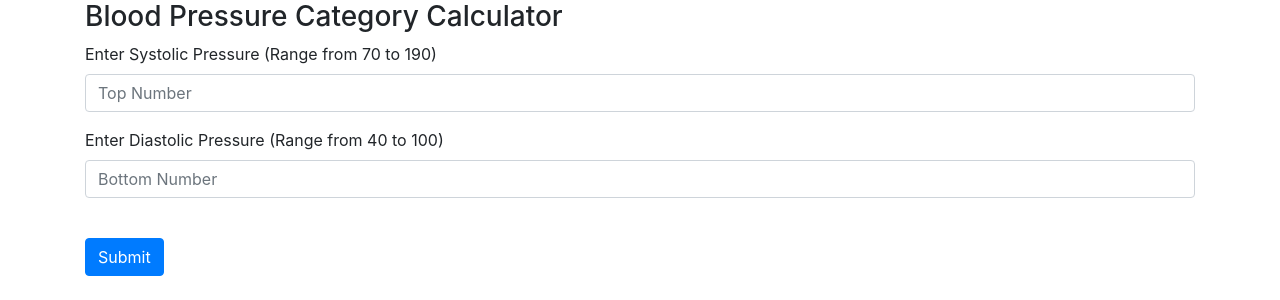
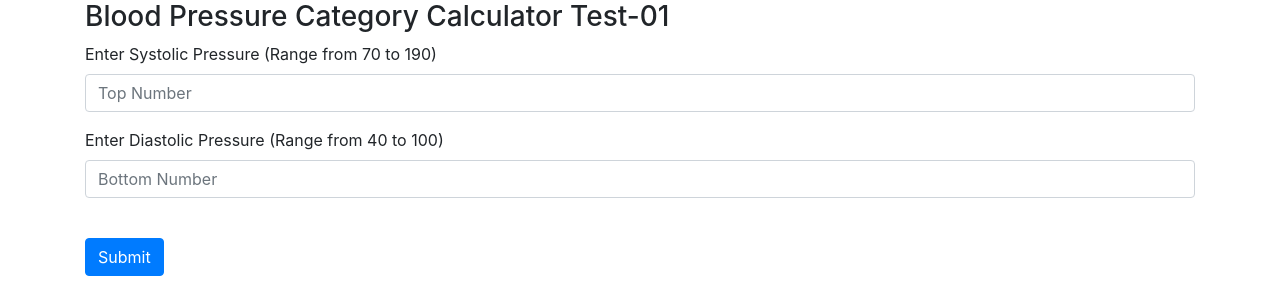
Before and after one commit to TimurNikishin/bpcalc, a Flask app: page / in a window 1280 px wide. Shown: the part 56-356 px from the top of the page. Run offline with Flask 3, Linux system fonts and the light colour scheme; some libraries are stand-ins or nearby versions.

Commit message:
Testing Pipeline - HTML - header change

```diff
--- a/application.py
+++ b/application.py
@@ -6,3 +6,4 @@ application = create_app()
 if __name__ == '__main__':
     application.debug = True
     application.run()
+    ValueError
--- a/website/templates/home.html
+++ b/website/templates/home.html
@@ -1,8 +1,8 @@
 {% extends "base.html" %}
-{% block title %}Blood Pressure Category Calculator Test-01{% endblock %}
+{% block title %}Blood Pressure Category Calculator{% endblock %}
 {% block content%}
 <form name= "bpccForm" id="bpccForm" method="POST">
-    <h3 align="left">Blood Pressure Category Calculator</h3>
+    <h3 align="left">Blood Pressure Category Calculator Test-01</h3>
     <div class="form-group">
         <label for="systolic">Enter Systolic Pressure (Range from 70 to 190)</label>
         <input
```
